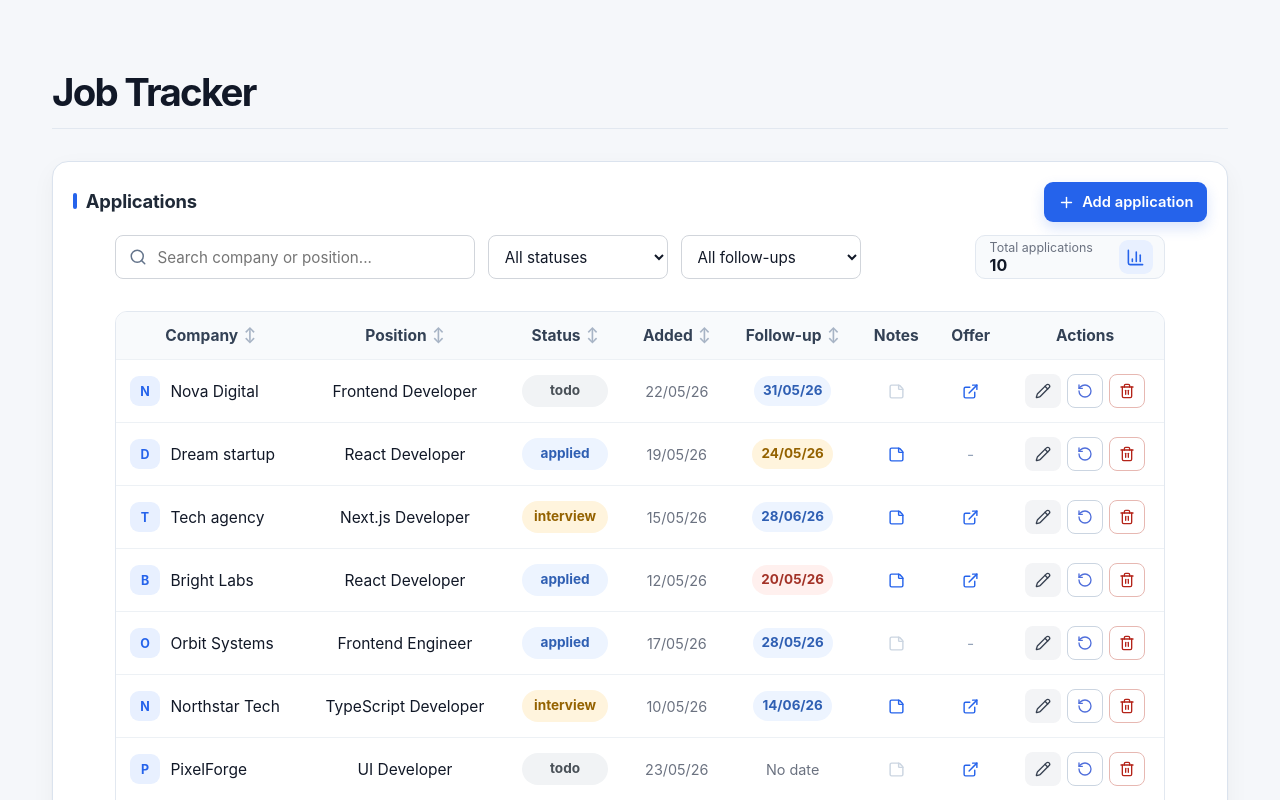
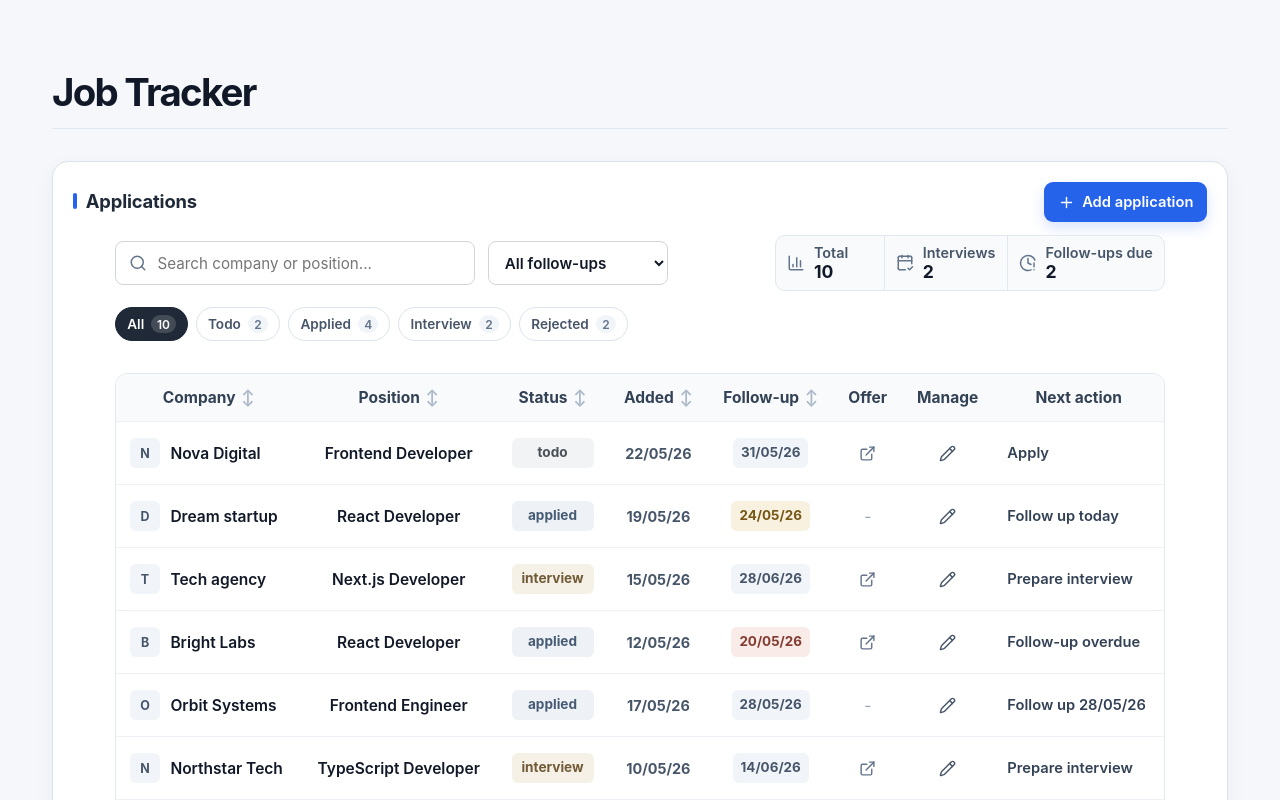
Before and after one commit to m-amroune/job-tracker, a Next.js app: page / in a window 1280 px wide. Shown: the top 800 px of the page. Built offline with nearby package versions, Linux system fonts and the light colour scheme.

Commit message:
feat: improve application editing workflow

```diff
--- a/src/app/globals.css
+++ b/src/app/globals.css
@@ -361,7 +361,7 @@ a:focus-visible {
 
 .tracker-toolbar {
   display: grid;
-  grid-template-columns: max-content 190px;
+  grid-template-columns: max-content 390px;
   align-items: center;
   justify-content: space-between;
   gap: 1rem;
@@ -372,9 +372,15 @@ a:focus-visible {
 
 .filters-group {
   display: grid;
-  grid-template-columns: 360px 180px 180px;
+  grid-template-columns: 360px 180px;
   align-items: center;
   gap: 0.8rem;
+}
+
+.filters-group select,
+.filters-group select option {
+  color: #334155;
+  font-weight: 600;
 }
 
 .search-control {
@@ -414,49 +420,100 @@ a:focus-visible {
   padding: 9px 12px;
 }
 
-.tracker-toolbar .offers-counter {
-  display: flex;
-  align-items: center;
-  justify-content: space-between;
-  width: 190px;
-  height: 44px;
-  margin: 0;
-  padding: 0 0.7rem 0 0.85rem;
+.summary-strip {
+  display: grid;
+  grid-template-columns: repeat(3, 1fr);
+  width: 390px;
+  min-height: 52px;
+  overflow: hidden;
   background: #f8fafc;
   border: 1px solid var(--border);
   border-radius: 10px;
-  color: #374151;
 }
 
-.counter-content {
+.summary-metric {
+  display: flex;
+  align-items: center;
+  gap: 0.55rem;
+  padding: 0.5rem 0.7rem;
+  color: #64748b;
+}
+
+.summary-metric svg {
+  color: #64748b;
+}
+
+.summary-metric:not(:last-child) {
+  border-right: 1px solid var(--border);
+}
+
+.summary-metric div {
   display: flex;
   flex-direction: column;
-  gap: 0.1rem;
-  min-width: 0;
+  gap: 0.05rem;
 }
 
-.counter-content span {
-  color: var(--muted);
-  font-size: 0.78rem;
+.summary-metric span {
+  color: #475569;
+  font-size: 0.9rem;
+  font-weight: 600;
   white-space: nowrap;
 }
 
-.counter-content strong {
-  color: var(--foreground);
-  font-size: 1rem;
-  line-height: 1.1;
+.summary-metric strong {
+  color: #111827;
+  font-size: 1.1rem;
+  font-weight: 700;
+  line-height: 1.15;
 }
 
-.counter-icon {
+.status-chips {
+  display: flex;
+  align-items: center;
+  flex-wrap: wrap;
+  gap: 0.5rem;
+  max-width: 1050px;
+  margin: 0 auto 1rem;
+}
+
+.status-chip {
   display: inline-flex;
   align-items: center;
-  justify-content: center;
-  flex: 0 0 34px;
-  width: 34px;
-  height: 34px;
-  border-radius: 9px;
-  background: #e8f0ff;
-  color: var(--primary);
+  gap: 0.45rem;
+  min-height: 34px;
+  padding: 0.4rem 0.7rem;
+  border: 1px solid #dbe3ee;
+  border-radius: 999px;
+  background: #ffffff;
+  color: #475569;
+  font-size: 0.85rem;
+  font-weight: 600;
+}
+
+.status-chip span {
+  min-width: 20px;
+  padding: 0.1rem 0.35rem;
+  border-radius: 999px;
+  background: #f1f5f9;
+  color: #64748b;
+  font-size: 0.75rem;
+  text-align: center;
+}
+
+.status-chip:hover {
+  background: #f8fafc;
+  border-color: #cbd5e1;
+}
+
+.status-chip.active {
+  background: #1f2937;
+  border-color: #1f2937;
+  color: #ffffff;
+}
+
+.status-chip.active span {
+  background: rgba(255, 255, 255, 0.16);
+  color: #ffffff;
 }
 
 /* Desktop table */
@@ -475,6 +532,11 @@ table {
   border-radius: 12px;
   background: #ffffff;
   font-size: 0.97rem;
+}
+
+.desktop-table td:nth-child(1),
+.desktop-table td:nth-child(2) {
+  font-weight: 600;
 }
 
 .desktop-table table {
@@ -532,7 +594,6 @@ td input {
 
 .center,
 .status-cell,
-.notes-cell,
 .offer-cell,
 td.actions,
 .desktop-table thead th:last-child {
@@ -552,9 +613,9 @@ td.actions,
   flex: 0 0 30px;
   width: 30px;
   height: 30px;
-  border-radius: 9px;
-  background: #e8f0ff;
-  color: var(--primary);
+  border-radius: 6px;
+  background: #f1f5f9;
+  color: #475569;
   font-size: 0.78rem;
   font-weight: 700;
 }
@@ -570,15 +631,12 @@ td.actions,
 }
 
 .sort-indicator {
-  color: var(--primary);
-  font-size: 0.9rem;
-  font-weight: 700;
-  line-height: 1;
+  color: #64748b;
 }
 
 .sort-indicator-idle {
   color: #94a3b8;
-  opacity: 0.8;
+  opacity: 0.75;
 }
 
 /* Expanded notes */
@@ -642,7 +700,7 @@ td.actions,
 
 /* Notes and offer */
 
-.notes-button,
+
 .notes-empty,
 .offer-link {
   display: inline-flex;
@@ -652,40 +710,38 @@ td.actions,
   height: 32px;
 }
 
-.notes-button {
-  min-height: 32px;
-  padding: 0;
-  border: 0;
-  border-radius: 8px;
-  background: transparent;
-  color: var(--primary);
-  cursor: pointer;
-  transition:
-    background-color 0.15s ease,
-    color 0.15s ease;
+.next-action-cell {
+  text-align: left;
 }
 
-.notes-button:hover,
-.notes-button.is-open {
-  background: #e8f0ff;
-  color: var(--primary-hover);
-}
-
-.notes-empty {
-  color: #cbd5e1;
+.next-action,
+.next-action-muted,
+.next-action-warning,
+.next-action-danger,
+.next-action-interview {
+  color: #334155;
+  font-size: 0.92rem;
+  font-weight: 600;
+  line-height: 1.35;
+  white-space: nowrap;
 }
 
 .offer-link {
+  display: inline-flex;
+  align-items: center;
+  justify-content: center;
+  width: 32px;
+  height: 32px;
   border-radius: 8px;
-  color: var(--primary);
+  color: #64748b;
   transition:
     background-color 0.15s ease,
     color 0.15s ease;
 }
 
 .offer-link:hover {
-  background: #e8f0ff;
-  color: var(--primary-hover);
+  background: #f1f5f9;
+  color: #334155;
 }
 
 .offer-empty {
@@ -698,10 +754,10 @@ td.actions,
   display: inline-flex;
   align-items: center;
   justify-content: center;
-  min-width: 86px;
-  min-height: 32px;
-  padding: 5px 10px;
-  border-radius: 999px;
+  min-width: 82px;
+  min-height: 30px;
+  padding: 5px 9px;
+  border-radius: 6px;
   font-size: 0.85rem;
   font-weight: 700;
   line-height: 1;
@@ -714,44 +770,45 @@ td.actions,
 }
 
 .status-applied {
-  background: #edf4ff;
-  color: #2f5fb3;
+  background: #eef2f7;
+  color: #465b73;
 }
 
 .status-interview {
-  background: #fff4dd;
-  color: #946200;
+  background: #f6f1e7;
+  color: #705a37;
 }
 
 .status-rejected {
-  background: #fff0ee;
-  color: #a33227;
+  background: #f7eeee;
+  color: #7a4b4b;
 }
 
 .status-todo:hover {
-  background: #e5e7eb;
+  background: #e7eaed;
   color: #374151;
 }
 
 .status-applied:hover {
-  background: #dfeaff;
-  color: #244f9b;
+  background: #e4eaf1;
+  color: #354a62;
 }
 
 .status-interview:hover {
-  background: #ffe9b8;
-  color: #7a5200;
+  background: #eee7d9;
+  color: #5f4929;
 }
 
 .status-rejected:hover {
-  background: #ffe2de;
-  color: #91271f;
+  background: #efe2e2;
+  color: #693d3d;
 }
 
 td.date-cell {
   text-align: center;
-  color: var(--muted);
+  color: #475569;
   font-size: 0.9rem;
+  font-weight: 700;
 }
 
 .follow-up-badge {
@@ -759,26 +816,26 @@ td.date-cell {
   align-items: center;
   justify-content: center;
   min-height: 30px;
-  padding: 4px 9px;
-  border-radius: 999px;
+  padding: 4px 8px;
+  border-radius: 6px;
   font-size: 0.84rem;
   font-weight: 700;
   line-height: 1;
 }
 
 .follow-up-upcoming {
-  background: #edf4ff;
-  color: #2f5fb3;
+  background: #f1f5f9;
+  color: #475569;
 }
 
 .follow-up-today {
-  background: #fff4dd;
-  color: #946200;
+  background: #f8f1df;
+  color: #765716;
 }
 
 .follow-up-overdue {
-  background: #fff0ee;
-  color: #a33227;
+  background: #f8ebe8;
+  color: #843b30;
 }
 
 .follow-up-empty,
@@ -790,71 +847,72 @@ td.date-cell {
 /* Actions */
 
 .actions {
+  position: relative;
+  text-align: center;
+}
+
+.utility-header {
+  width: 52px;
+}
+
+.actions {
   text-align: center;
   white-space: nowrap;
 }
 
-.action-wrapper {
-  display: flex;
-  align-items: center;
-  justify-content: center;
-  flex-wrap: nowrap;
-  gap: 6px;
-  width: 100%;
-}
-
-.actions button {
+.manage-edit {
   display: inline-flex;
   align-items: center;
   justify-content: center;
-  gap: 0.35rem;
-  min-width: 60px;
-  min-height: 34px;
-  padding: 0.4rem 0.55rem;
-  font-size: 0.84rem;
-  font-weight: 600;
-  white-space: nowrap;
-}
-
-.actions .action-icon {
   width: 36px;
   min-width: 36px;
   height: 34px;
   min-height: 34px;
   padding: 0;
-}
-
-.actions .action-secondary {
-  background: #f3f4f6;
-  color: #374151;
+  background: transparent;
+  color: #475569;
   border: 1px solid transparent;
 }
 
-.actions .action-secondary:hover {
-  background: #e5e7eb;
+.manage-edit:hover {
+  background: #f1f5f9;
+  color: #1f2937;
 }
 
-.actions .action-reset {
-  background: transparent;
-  color: #4f6edb;
-  border: 1px solid #cbd5e1;
+.manage-editing {
+  display: flex;
+  justify-content: center;
+  gap: 0.4rem;
 }
 
-.actions .action-reset:hover {
-  background: #f8fafc;
-  border-color: #aab7d4;
+.manage-editing button {
+  min-height: 34px;
+  padding: 0.4rem 0.65rem;
+  font-size: 0.84rem;
 }
 
-.actions .danger {
-  background: transparent;
-  color: #b42318;
-  border: 1px solid #e7b8b2;
+.manage-save {
+  background: #334155;
+  color: #ffffff;
 }
 
-.actions .danger:hover {
+.manage-save:hover {
+  background: #1e293b;
+}
+
+.manage-delete {
+  background: transparent;
+  color: #64748b;
+  border: 1px solid #dbe3ee;
+}
+
+.manage-delete:hover {
   background: #fff5f3;
-  border-color: #dc9b93;
+  color: #b42318;
+  border-color: #e7b8b2;
 }
+
+
 
 /* Pagination */
 
@@ -868,8 +926,21 @@ td.date-cell {
 }
 
 .pagination-info {
-  color: var(--muted);
+  color: #475569;
   font-size: 0.85rem;
+  font-weight: 700;
+}
+
+.pagination-controls button {
+  min-width: 34px;
+  min-height: 34px;
+  padding: 0.4rem 0.65rem;
+  border: 1px solid var(--border);
+  border-radius: 8px;
+  background: #ffffff;
+  color: #374151;
+  font-weight: 600;
+  cursor: pointer;
 }
 
 .pagination-controls {
--- a/src/app/page.tsx
+++ b/src/app/page.tsx
@@ -10,11 +10,12 @@ import {
   BriefcaseBusiness,
   Building2,
   CalendarDays,
-  FileText,
   Link2,
   Plus,
   Search,
   X,
+  CalendarCheck2,
+  ClockAlert,
 } from "lucide-react";
 
 // Defines the order used when cycling through application statuses.
@@ -59,12 +60,11 @@ export default function Page() {
   // Main application state, hydrated from localStorage on first render.
   const [jobs, setJobs] = useState<JobApplication[]>([]);
 
-  // Controlled inputs for the creation form.
+  // Controlled inputs for the application form.
   const [company, setCompany] = useState("");
   const [position, setPosition] = useState("");
   const [offerUrl, setOfferUrl] = useState("");
   const [followUpDate, setFollowUpDate] = useState("");
-  const [notes, setNotes] = useState("");
   const [isAddModalOpen, setIsAddModalOpen] = useState(false);
 
   useEffect(() => {
@@ -88,11 +88,72 @@ export default function Page() {
   // Tracks which application is currently in edit mode.
   const [editingId, setEditingId] = useState<string | null>(null);
 
+  function clearApplicationForm() {
+    setCompany("");
+    setPosition("");
+    setOfferUrl("");
+    setFollowUpDate("");
+  }
+
+  function closeApplicationModal() {
+    clearApplicationForm();
+    setEditingId(null);
+    setIsAddModalOpen(false);
+  }
+
+  function openAddApplicationModal() {
+    clearApplicationForm();
+    setEditingId(null);
+    setIsAddModalOpen(true);
+  }
+
+  function openEditApplicationModal(job: JobApplication) {
+    setCompany(job.company);
+    setPosition(job.position);
+    setOfferUrl(job.offerUrl ?? "");
+    setFollowUpDate(job.followUpDate ?? "");
+    setEditingId(job.id);
+    setIsAddModalOpen(true);
+  }
+
+  function saveApplication() {
+    if (!editingId) {
+      addJob();
+      return;
+    }
+
+    if (!company.trim() || !position.trim()) return;
+
+    const updatedJobs = jobs.map((job) =>
+      job.id === editingId
+        ? {
+            ...job,
+            company: company.trim(),
+            position: position.trim(),
+            offerUrl: offerUrl.trim() || undefined,
+            followUpDate: followUpDate || undefined,
+          }
+        : job,
+    );
+
+    setJobs(updatedJobs);
+    saveJobs(updatedJobs);
+    closeApplicationModal();
+  }
+
   const [search, setSearch] = useState("");
   const [statusFilter, setStatusFilter] = useState<JobStatus | "all">("all");
   const [followUpFilter, setFollowUpFilter] = useState<
     "all" | "upcoming" | "today" | "overdue" | "no-date"
   >("all");
+
+  const statusCounts = {
+    all: jobs.length,
+    todo: jobs.filter((job) => job.status === "todo").length,
+    applied: jobs.filter((job) => job.status === "applied").length,
+    interview: jobs.filter((job) => job.status === "interview").length,
+    rejected: jobs.filter((job) => job.status === "rejected").length,
+  };
 
   // Load stored applications once when the page is mounted.
   useEffect(() => {
@@ -247,6 +308,7 @@ export default function Page() {
   }, []);
 
   // Create a new application and persist the updated list.
+  // Create a new application and persist the updated list.
   function addJob() {
     if (!company.trim() || !position.trim()) return;
 
@@ -256,7 +318,6 @@ export default function Page() {
       position: position.trim(),
       offerUrl: offerUrl.trim() || undefined,
       followUpDate: followUpDate || undefined,
-      notes: notes.trim() || undefined,
       status: "todo",
       createdAt: new Date().toISOString(),
     };
@@ -270,7 +331,6 @@ export default function Page() {
     setPosition("");
     setOfferUrl("");
     setFollowUpDate("");
-    setNotes("");
     setIsAddModalOpen(false);
   }
 
@@ -325,6 +385,18 @@ export default function Page() {
     "0",
   )}-${String(now.getDate()).padStart(2, "0")}`;
 
+  const interviewCount = jobs.filter(
+    (job) => job.status === "interview",
+  ).length;
+
+  const followUpsDueCount = jobs.filter((job) => {
+    if (!job.followUpDate) return false;
+
+    const followUpStatus = getFollowUpStatus(job.followUpDate, today);
+
+    return followUpStatus === "today" || followUpStatus === "overdue";
+  }).length;
+
   // Apply search, status and follow-up filters together.
   const filteredJobs = jobs.filter((job) => {
     const q = search.toLowerCase();
@@ -360,7 +432,7 @@ export default function Page() {
           className="modal-overlay"
           onMouseDown={(event) => {
             if (event.target === event.currentTarget) {
-      setIsAddModalOpen(false);
+              closeApplicationModal();
             }
           }}
         >
@@ -368,16 +440,18 @@ export default function Page() {
             className="add-application-modal"
             role="dialog"
             aria-modal="true"
-      aria-labelledby="add-application-title"
+            aria-labelledby="application-modal-title"
           >
             <div className="modal-header">
-        <h2 id="add-application-title">Add application</h2>
+              <h2 id="application-modal-title">
+                {editingId ? "Edit application" : "Add application"}
+              </h2>
 
               <button
                 type="button"
                 className="modal-close"
-          aria-label="Close add application dialog"
-          onClick={() => setIsAddModalOpen(false)}
+                aria-label="Close application dialog"
+                onClick={closeApplicationModal}
               >
                 <X size={20} aria-hidden="true" />
               </button>
@@ -387,7 +461,7 @@ export default function Page() {
               className="form-row modal-form"
               onSubmit={(e) => {
                 e.preventDefault();
-          addJob();
+                saveApplication();
               }}
             >
               <div className="form-field">
@@ -453,32 +527,18 @@ export default function Page() {
                 </div>
               </div>
 
-<div className="form-field form-field-full">
-  <label htmlFor="notes">Notes</label>
-
-  <div className="input-with-icon textarea-with-icon">
-    <FileText size={17} aria-hidden="true" />
-    <textarea
-      id="notes"
-      aria-label="Notes"
-      placeholder="Notes about this application..."
-      value={notes}
-      onChange={(e) => setNotes(e.target.value)}
-    />
-  </div>
-</div>
               <div className="modal-actions">
                 <button
                   type="button"
                   className="modal-cancel"
-    onClick={() => setIsAddModalOpen(false)}
+                  onClick={closeApplicationModal}
                 >
                   Cancel
                 </button>
 
                 <button type="submit" className="modal-submit">
-    <Plus size={17} aria-hidden="true" />
-    Add application
+                  {!editingId && <Plus size={17} aria-hidden="true" />}
+                  {editingId ? "Save changes" : "Add application"}
                 </button>
               </div>
             </form>
@@ -492,7 +552,7 @@ export default function Page() {
           <button
             type="button"
             className="add-application-trigger"
-      onClick={() => setIsAddModalOpen(true)}
+            onClick={openAddApplicationModal}
           >
             <Plus size={17} aria-hidden="true" />
             Add application
@@ -514,20 +574,6 @@ export default function Page() {
               />
             </div>
 
-            <select
-              aria-label="Filter applications by status"
-              value={statusFilter}
-              onChange={(e) =>
-                setStatusFilter(e.target.value as JobStatus | "all")
-              }
-              className="status-filter"
-            >
-              <option value="all">All statuses</option>
-              <option value="todo">Todo</option>
-              <option value="applied">Applied</option>
-              <option value="interview">Interview</option>
-              <option value="rejected">Rejected</option>
-            </select>
             <select
               aria-label="Filter applications by follow-up"
               value={followUpFilter}
@@ -551,17 +597,58 @@ export default function Page() {
             </select>
           </div>
 
-          <div className="offers-counter">
-            <div className="counter-content">
-              <span>Total applications</span>
+          <div className="summary-strip">
+            <div className="summary-metric">
+              <BarChart3 size={18} aria-hidden="true" />
+              <div>
+                <span>Total</span>
                 <strong>{jobs.length}</strong>
               </div>
+            </div>
 
-            <span className="counter-icon" aria-hidden="true">
-              <BarChart3 size={19} />
-            </span>
+            <div className="summary-metric">
+              <CalendarCheck2 size={18} aria-hidden="true" />
+              <div>
+                <span>Interviews</span>
+                <strong>{interviewCount}</strong>
+              </div>
+            </div>
+
+            <div className="summary-metric">
+              <ClockAlert size={18} aria-hidden="true" />
+              <div>
+                <span>Follow-ups due</span>
+                <strong>{followUpsDueCount}</strong>
+              </div>
+            </div>
           </div>
         </section>
+
+        <div
+          className="status-chips"
+          aria-label="Filter applications by status"
+        >
+          {(
+            [
+              ["all", "All"],
+              ["todo", "Todo"],
+              ["applied", "Applied"],
+              ["interview", "Interview"],
+              ["rejected", "Rejected"],
+            ] as const
+          ).map(([status, label]) => (
+            <button
+              key={status}
+              type="button"
+              className={`status-chip ${statusFilter === status ? "active" : ""}`}
+              aria-pressed={statusFilter === status}
+              onClick={() => setStatusFilter(status)}
+            >
+              {label}
+              <span>{statusCounts[status]}</span>
+            </button>
+          ))}
+        </div>
 
         {filteredJobs.length === 0 ? (
           <div className="empty-state">
@@ -584,7 +671,18 @@ export default function Page() {
             <JobTable
               jobs={filteredJobs}
               editingId={editingId}
-              setEditingId={setEditingId}
+              setEditingId={(id) => {
+                if (id === null) {
+                  closeApplicationModal();
+                  return;
+                }
+
+                const job = jobs.find((item) => item.id === id);
+
+                if (job) {
+                  openEditApplicationModal(job);
+                }
+              }}
               updateJob={updateJob}
               cycleStatus={cycleStatus}
               resetStatus={resetStatus}
--- a/src/components/JobRow.tsx
+++ b/src/components/JobRow.tsx
@@ -132,22 +132,7 @@ export default function JobRow({
           )}
         </td>
 
-<td className="notes-cell">
-  {job.notes ? (
-    <button
-      type="button"
-      className={`notes-button ${isExpanded ? "is-open" : ""}`}
-      aria-label={`${isExpanded ? "Hide" : "Show"} notes for ${job.company}`}
-      onClick={onToggleDetails}
-    >
-      <StickyNote size={17} aria-hidden="true" />
-    </button>
-  ) : (
-    <span className="notes-empty" aria-label="No notes">
-      <StickyNote size={17} aria-hidden="true" />
-    </span>
-  )}
-</td>
+
 
         <td className="offer-cell">
           {editingId === job.id ? (
@@ -175,56 +160,81 @@ export default function JobRow({
           )}
         </td>
         {/* Row actions */}
-        <td className="center actions">
-          <div className="action-wrapper">
+    <td className="actions">
   {editingId === job.id ? (
+    <div className="manage-editing">
       <button
-                className="action-secondary"
+        type="button"
+        className="manage-save"
         onClick={() => setEditingId(null)}
       >
         Save
       </button>
-            ) : (
-              <button
-                className="action-secondary action-icon"
-                aria-label={`Edit ${job.company}`}
-                title="Edit"
-                onClick={() => {
-                  setEditingId(job.id);
-
-                  if (!isExpanded) {
-                    onToggleDetails();
-                  }
-                }}
-              >
-                <Pencil size={16} aria-hidden="true" />
-              </button>
-            )}
 
       <button
-              className="action-reset action-icon"
-              aria-label={`Reset status for ${job.company}`}
-              title="Reset status"
-              onClick={() => resetStatus(job.id)}
-            >
-              <RotateCcw size={16} aria-hidden="true" />
-            </button>
-
-            <button
-              className="danger action-icon"
-              aria-label={`Delete ${job.company}`}
-              title="Delete"
-              onClick={(e) => {
-                e.stopPropagation();
-
+        type="button"
+        className="manage-delete"
+        onClick={() => {
           if (window.confirm("Delete this application?")) {
             deleteJob(job.id);
           }
         }}
       >
-              <Trash2 size={16} aria-hidden="true" />
+        Delete
       </button>
     </div>
+  ) : (
+    <button
+      type="button"
+      className="manage-edit"
+      aria-label={`Edit ${job.company}`}
+      onClick={() => setEditingId(job.id)}
+    >
+      <Pencil size={17} aria-hidden="true" />
+    </button>
+  )}
+</td>
+        <td className="next-action-cell">
+  {job.status === "todo" && (
+    <span className="next-action">Apply</span>
+  )}
+
+  {job.status === "applied" && !job.followUpDate && (
+    <span className="next-action next-action-muted">
+      Set follow-up
+    </span>
+  )}
+
+  {job.status === "applied" && followUpStatus === "today" && (
+    <span className="next-action next-action-warning">
+      Follow up today
+    </span>
+  )}
+
+  {job.status === "applied" && followUpStatus === "overdue" && (
+    <span className="next-action next-action-danger">
+      Follow-up overdue
+    </span>
+  )}
+
+  {job.status === "applied" && followUpStatus === "upcoming" && (
+    <span className="next-action">
+      Follow up{" "}
+      {shortDateFormatter.format(
+        new Date(`${job.followUpDate}T00:00:00`),
+      )}
+    </span>
+  )}
+
+  {job.status === "interview" && (
+    <span className="next-action next-action-interview">
+      Prepare interview
+    </span>
+  )}
+
+  {job.status === "rejected" && (
+    <span className="next-action next-action-muted">-</span>
+  )}
 </td>
       </tr>
       {isExpanded && (
--- a/src/components/JobTable.tsx
+++ b/src/components/JobTable.tsx
@@ -10,7 +10,6 @@ import {
 } from "@tanstack/react-table";
 
 import type { ColumnDef } from "@tanstack/react-table";
-
 
 const features = tableFeatures({
   rowSortingFeature,
@@ -38,11 +37,7 @@ const columns: Array<ColumnDef<typeof features, JobApplication>> = [
     accessorKey: "followUpDate",
     header: "Follow-up",
   },
-  {
-  accessorKey: "notes",
-  header: "Notes",
-  enableSorting: false,
-},
+
   {
     accessorKey: "offerUrl",
     header: "Offer",
@@ -52,8 +47,6 @@ const columns: Array<ColumnDef<typeof features, JobApplication>> = [
 
 interface JobTableProps {
   jobs: JobApplication[];
-
-
 
   editingId: string | null;
   setEditingId: (id: string | null) => void;
@@ -118,7 +111,9 @@ const paginatedRows = sortedRows.slice(
                 {headerGroup.headers.map((header) => (
                   <th
                     key={header.id}
-  className={header.column.getCanSort() ? "sortable-header" : undefined}
+                    className={
+                      header.column.getCanSort() ? "sortable-header" : undefined
+                    }
                     onClick={
                       header.column.getCanSort()
                         ? header.column.getToggleSortingHandler()
@@ -136,7 +131,9 @@ const paginatedRows = sortedRows.slice(
                             ) : header.column.getIsSorted() === "desc" ? (
                               <span className="sort-indicator">↓</span>
                             ) : (
-      <span className="sort-indicator sort-indicator-idle">↕</span>
+                              <span className="sort-indicator sort-indicator-idle">
+                                ↕
+                              </span>
                             )}
                           </>
                         )}
@@ -145,7 +142,8 @@ const paginatedRows = sortedRows.slice(
                   </th>
                 ))}
 
-      <th>Actions</th>
+                <th>Manage</th>
+                <th>Next action</th>
               </tr>
             ))}
           </thead>
```
Lines whose indentation alone changed are shown as unchanged.
